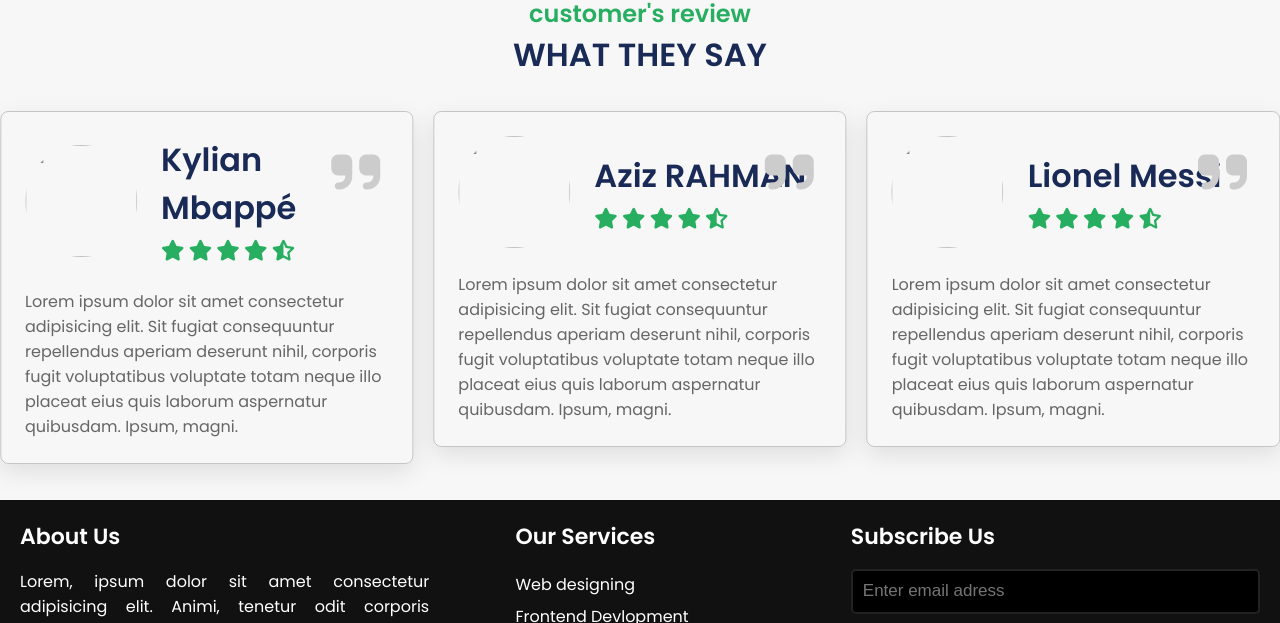
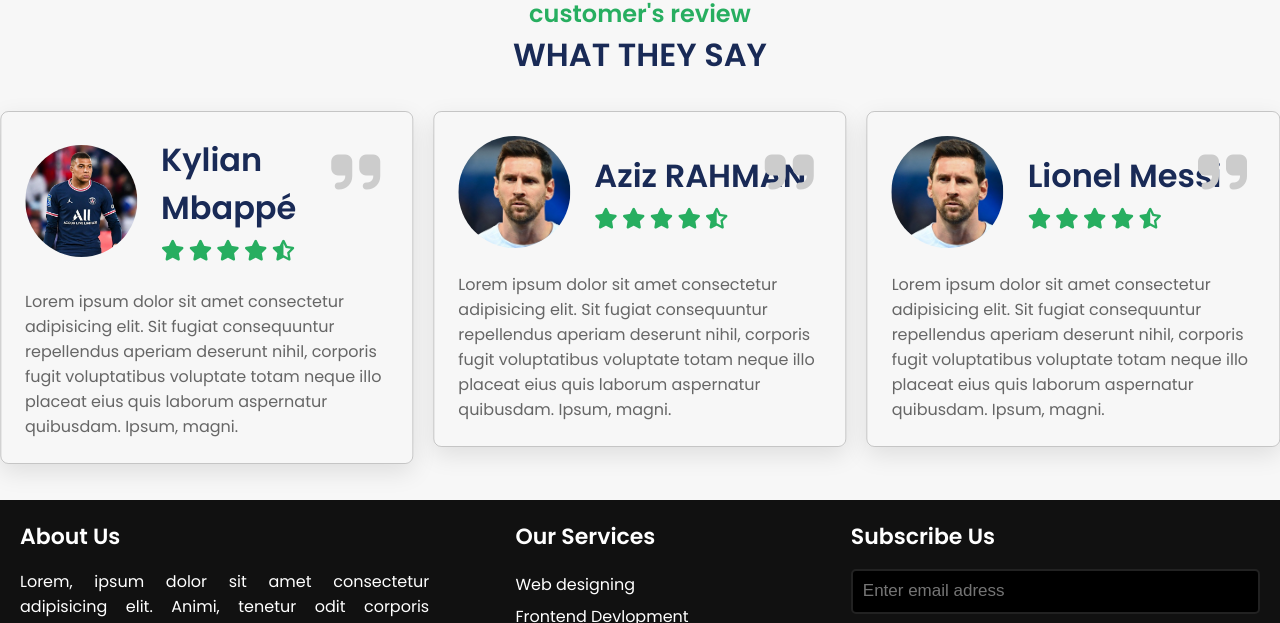
Before and after one commit to azizrhm/Accordion, a plain HTML site: page index.html in a window 1280 px wide. Shown: the part 3829-4452 px from the top of the page. Drawn offline with nearby package versions, Linux system fonts and the light colour scheme; files whose address does not match are found by name.

Commit message:
Update index.html

```diff
--- a/index.html
+++ b/index.html
@@ -572,7 +572,7 @@
                 <div class="swiper-slide slide">
                     <i class="fas fa-quote-right"></i>
                     <div class="user">
-                        <img src="images/messi.jpg" alt="">
+                        <img src="messi.jpg" alt="">
                         <div class="user-info">
                             <h3>Aziz RAHMAN</h3>
                             <div class="stars">
@@ -590,7 +590,7 @@
                 <div class="swiper-slide slide">
                     <i class="fas fa-quote-right"></i>
                     <div class="user">
-                        <img src="images/messi.jpg" alt="">
+                        <img src="messi.jpg" alt="">
                         <div class="user-info">
                             <h3>Lionel Messi</h3>
                             <div class="stars">
@@ -608,7 +608,7 @@
                 <div class="swiper-slide slide">
                     <i class="fas fa-quote-right"></i>
                     <div class="user">
-                        <img src="images/neymar.jpeg" alt="">
+                        <img src="neymar.jpeg" alt="">
                         <div class="user-info">
                             <h3>Neymar Junior</h3>
                             <div class="stars">
@@ -626,7 +626,7 @@
                 <div class="swiper-slide slide">
                     <i class="fas fa-quote-right"></i>
                     <div class="user">
-                        <img src="images/kylian.jpg" alt="">
+                        <img src="kylian.jpg" alt="">
                         <div class="user-info">
                             <h3>Kylian Mbappé</h3>
                             <div class="stars">
```
